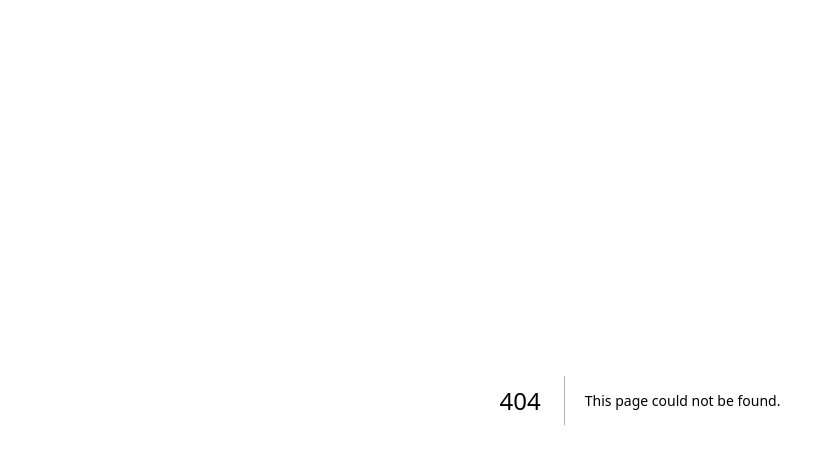
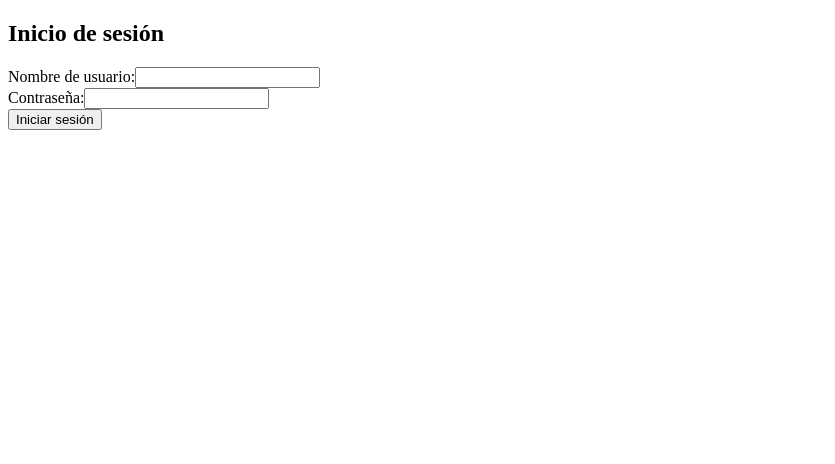
Before and after one commit to TadeoPariani/DataBaseGenerator, a Next.js app in the folder app/: page /login in a window 1280 px wide. Before the commit this address had no page. Shown: the top 464 px of the page, without its empty margins (0-835 px from the left). Built offline with nearby package versions, Linux system fonts and the light colour scheme.

Commit message:
login added

```diff
--- /dev/null
+++ b/app/src/components/LoginForm.jsx
@@ -0,0 +1,41 @@
+import React, { useState } from 'react';
+
+export default function LoginForm({ onLogin }) {
+  const [username, setUsername] = useState('');
+  const [password, setPassword] = useState('');
+
+  const handleUsernameChange = (e) => {
+    setUsername(e.target.value);
+  };
+
+  const handlePasswordChange = (e) => {
+    setPassword(e.target.value);
+  };
+
+  const handleSubmit = (e) => {
+    e.preventDefault();
+
+    // Credenciales
+    if (username === 'Todler' && password === '1234') {
+      onLogin(username);
+    } else {
+      alert('Credenciales incorrectas');
+    }
+  };
+
+  return (
+    <form onSubmit={handleSubmit}>
+      <div>
+        <label>Nombre de usuario:</label>
+        <input type="text" value={username} onChange={handleUsernameChange} />
+      </div>
+      <div>
+        <label>Contraseña:</label>
+        <input type="password" value={password} onChange={handlePasswordChange} />
+      </div>
+      <div>
+        <button type="submit">Iniciar sesión</button>
+      </div>
+    </form>
+  );
+}
--- /dev/null
+++ b/app/src/pages/login.jsx
@@ -0,0 +1,34 @@
+import React, { useState } from 'react';
+import Head from 'next/head';
+import LoginForm from '../components/LoginForm';
+
+export default function Login() {
+  const [isLoggedIn, setIsLoggedIn] = useState(false);
+  const [loggedInUsername, setLoggedInUsername] = useState('');
+
+  const handleLogin = (username) => {
+    setIsLoggedIn(true);
+    setLoggedInUsername(username);
+  };
+
+  return (
+    <div>
+      <Head>
+        <title>Iniciar sesión</title>
+        <meta name="description" content="Inicia sesión" />
+      </Head>
+
+      {isLoggedIn ? (
+        <div>
+          <h2>Bienvenido, {loggedInUsername}.</h2>
+          <p>Aquí puedes poner el contenido que se mostrará después del inicio de sesión.</p>
+        </div>
+      ) : (
+        <div>
+          <h2>Inicio de sesión</h2>
+          <LoginForm onLogin={handleLogin} />
+        </div>
+      )}
+    </div>
+  );
+}
```
